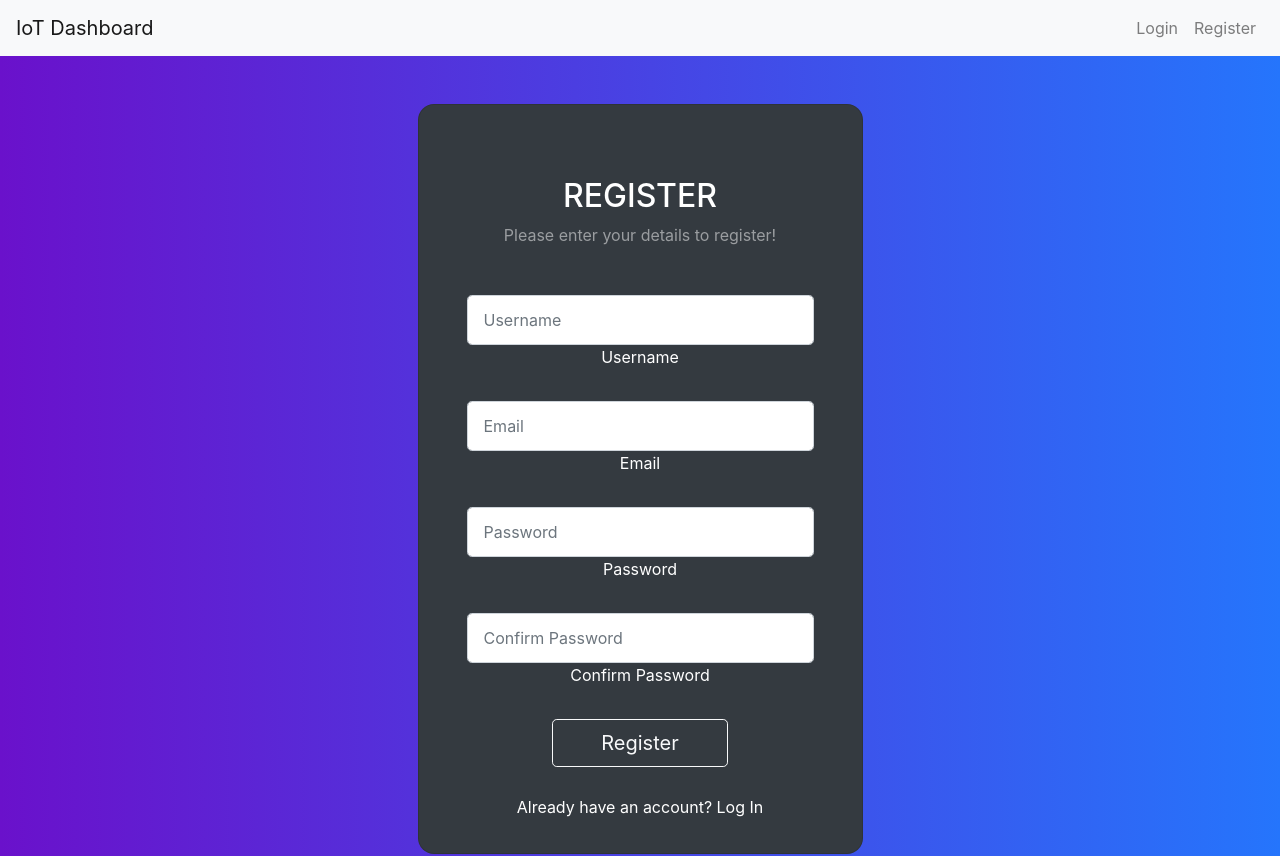
After one commit to CemGuven1/iot_project, a Django app: page /app/register/ in a window 1280 px wide. The commit adds this page. Run offline with Django 5.2, Linux system fonts and the light colour scheme; some libraries are stand-ins or nearby versions.

Commit message:
login-register applied, visual updates, navigation buttons

```diff
--- /dev/null
+++ b/devices/forms.py
@@ -0,0 +1,19 @@
+from django import forms
+from django.contrib.auth.forms import UserCreationForm
+from django.contrib.auth.models import User
+
+class CustomUserCreationForm(UserCreationForm):
+    class Meta:
+        email = forms.EmailField(required=True, label='Email')
+        model = User
+        fields = ('username', 'email', 'password1', 'password2')
+        labels = {
+            'username': 'Username',
+            'password1': 'Password',
+            'password2': 'Confirm Password',
+        }
+        widgets = {
+            'username': forms.TextInput(attrs={'class': 'form-control form-control-lg'}),
+            'password1': forms.PasswordInput(attrs={'class': 'form-control form-control-lg'}),
+            'password2': forms.PasswordInput(attrs={'class': 'form-control form-control-lg'}),
+        }
--- a/devices/templates/master.html
+++ b/devices/templates/master.html
@@ -4,14 +4,37 @@
 <head>
     <meta charset="UTF-8">
     <meta name="viewport" content="width=device-width, initial-scale=1.0">
-    <title>Customer Dashboard</title>
+    <title>IoT Project</title>
     <!-- Bootstrap CSS -->
     <link href="https://stackpath.bootstrapcdn.com/bootstrap/4.5.2/css/bootstrap.min.css" rel="stylesheet">
     <!-- Link to the external CSS file -->
     <link rel="stylesheet" href="{% static 'style.css' %}">
 </head>
 <body>
+
+    <nav class="navbar navbar-expand-lg navbar-light bg-light">
+        <a class="navbar-brand" href="#">IoT Dashboard</a>
+        <div class="collapse navbar-collapse" id="navbarNav">
+            <ul class="navbar-nav ml-auto">
+                {% if request.user.is_authenticated %}
+                    <li class="nav-item mr-3">
+                        <a class="nav-link" href="{% url 'logout' %}">Logout</a>
+                    </li>
+                    <li class="nav-item">
+                        <a class="nav-link" href="#">Welcome, {{ request.user.username }}</a>
+                    </li>
+                {% else %}
+                    <li class="nav-item">
+                        <a class="nav-link" href="{% url 'login' %}">Login</a>
+                    </li>
+                    <li class="nav-item">
+                        <a class="nav-link" href="{% url 'register' %}">Register</a>
+                    </li>
+                {% endif %}
+            </ul>
+        </div>
+    </nav>
+
     {% block content %}{% endblock %}
-    <script src="{% static 'scripts.js' %}"></script>
 </body>
 </html>
--- /dev/null
+++ b/devices/templates/register.html
@@ -0,0 +1,74 @@
+{% extends "master.html" %}
+{% block content %}
+<section class="vh-100 gradient-custom">
+  <div class="container py-5 h-100">
+    <div class="row d-flex justify-content-center align-items-center h-100">
+      <div class="col-12 col-md-8 col-lg-6 col-xl-5">
+        <div class="card bg-dark text-white" style="border-radius: 1rem; height: 750px;">
+          <div class="card-body p-5 text-center">
+            <div class="mb-md-5 mt-md-4 pb-5">
+              <h2 class="fw-bold mb-2 text-uppercase">Register</h2>
+              <p class="text-white-50 mb-5">Please enter your details to register!</p>
+
+              <form method="post">
+                {% csrf_token %}
+                {{ form.non_field_errors }}
+                <div class="form-outline form-white mb-4">
+                  {{ form.username.errors }}
+                  <input type="text" id="typeUsername" name="username" class="form-control form-control-lg" placeholder="Username">
+                  <label class="form-label" for="typeUsername">Username</label>
+                </div>
+
+                <div class="form-outline form-white mb-4">
+                  {{ form.email.errors }}
+                  <input type="email" id="typeEmail" name="email" class="form-control form-control-lg" placeholder="Email">
+                  <label class="form-label" for="typeEmail">Email</label>
+                </div>
+
+                <div class="form-outline form-white mb-4">
+                  {{ form.password1.errors }}
+                  <input type="password" id="typePassword1" name="password1" class="form-control form-control-lg" placeholder="Password">
+                  <label class="form-label" for="typePassword1">Password</label>
+                </div>
+
+                <div class="form-outline form-white mb-4">
+                  {{ form.password2.errors }}
+                  <input type="password" id="typePassword2" name="password2" class="form-control form-control-lg" placeholder="Confirm Password">
+                  <label class="form-label" for="typePassword2">Confirm Password</label>
+                </div>
+
+                <button class="btn btn-outline-light btn-lg px-5" type="submit">Register</button>
+              </form>
+
+              <div class="d-flex justify-content-center text-center mt-4 pt-1">
+                <a href="{% url 'login' %}" class="text-white">Already have an account? Log In</a>
+              </div>
+
+            </div>
+          </div>
+        </div>
+      </div>
+    </div>
+  </div>
+</section>
+
+<style>
+    .gradient-custom {
+        /* fallback for old browsers */
+        background: #6a11cb;
+
+        /* Chrome 10-25, Safari 5.1-6 */
+        background: -webkit-linear-gradient(to right, rgba(106, 17, 203, 1), rgba(37, 117, 252, 1));
+
+        /* W3C, IE 10+/ Edge, Firefox 16+, Chrome 26+, Opera 12+, Safari 7+ */
+        background: linear-gradient(to right, rgba(106, 17, 203, 1), rgba(37, 117, 252, 1))
+        }
+
+    .form-control-lg {
+        height: 50px; /* or any other height you prefer */
+        font-size: 1rem; /* consistent font size */
+    }
+
+</style>
+
+{% endblock %}
--- a/devices/urls.py
+++ b/devices/urls.py
@@ -1,9 +1,12 @@
 from django.urls import path
-from .views import receive_data, dashboard, device_detail, fetch_latest_data
+from .views import receive_data, dashboard, device_detail, fetch_latest_data, register, login_view, logout_view
 
 urlpatterns = [
     path('data-entry/', receive_data, name='data-entry'),
     path('dashboard/', dashboard, name='dashboard'),
     path('device/<int:device_id>/', device_detail, name='device-detail'),
     path('device/<int:device_id>/latest-data/', fetch_latest_data, name='fetch-latest-data'),
+    path('register/', register, name='register'),
+    path('login/', login_view, name='login'),
+    path('logout/', logout_view, name='logout'),
 ]
--- a/devices/views.py
+++ b/devices/views.py
@@ -1,4 +1,4 @@
-from django.shortcuts import render
+from django.shortcuts import redirect, render
 from .models import Device, DataEntry
 from django.contrib.auth.decorators import login_required
 from .models import Device, DataEntry
@@ -7,6 +7,11 @@ from django.views.decorators.csrf import csrf_exempt
 import json
 from django.http import JsonResponse
 from django.views.decorators.http import require_GET
+from django.contrib.auth import login
+from django.contrib.auth import views as auth_views
+from django.contrib.auth.forms import AuthenticationForm
+from django.contrib.auth import logout
+from .forms import CustomUserCreationForm  # Import custom form
 
 @login_required
 def dashboard(request):
@@ -97,3 +102,26 @@ def fetch_latest_data(request, device_id):
 
     except Device.DoesNotExist:
         return JsonResponse({'error': 'Device not found'}, status=404)
+
+
+
+# Registration view
+def register(request):
+    if request.method == 'POST':
+        form = CustomUserCreationForm(request.POST)
+        if form.is_valid():
+            form.save()
+            return redirect('login')
+    else:
+        form = CustomUserCreationForm()
+    return render(request, 'register.html', {'form': form})
+
+
+# Login view (optional if you use Django's built-in auth views, see below)
+def login_view(request):
+    return auth_views.LoginView.as_view(template_name='login.html', authentication_form=AuthenticationForm)(request)
+
+
+def logout_view(request):
+    logout(request)
+    return redirect('login')
--- a/iot_project/settings.py
+++ b/iot_project/settings.py
@@ -133,3 +133,9 @@ REST_FRAMEWORK = {
         'rest_framework_simplejwt.authentication.JWTAuthentication',
     ),
 }
+
+# Redirect users after login
+LOGIN_REDIRECT_URL = 'dashboard'
+
+# Redirect users after logout
+LOGOUT_REDIRECT_URL = 'login'
```
Also changed, not shown: devices/static/scripts.js (+4 -4 lines), devices/templates/device_chart.html (+10 -2 lines), devices/templates/devices.html (+26 -12 lines), devices/templates/login.html (added, +75 -0 lines), devices/templatetags/form_tags.py (added, +7 -0 lines), db.sqlite3, devices/templatetags/__init__.py (added).
